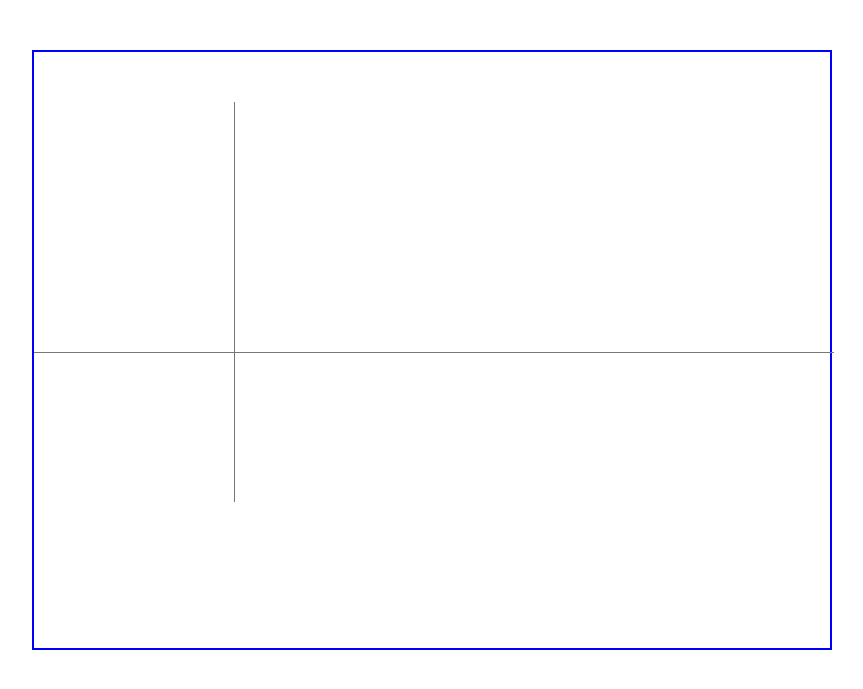
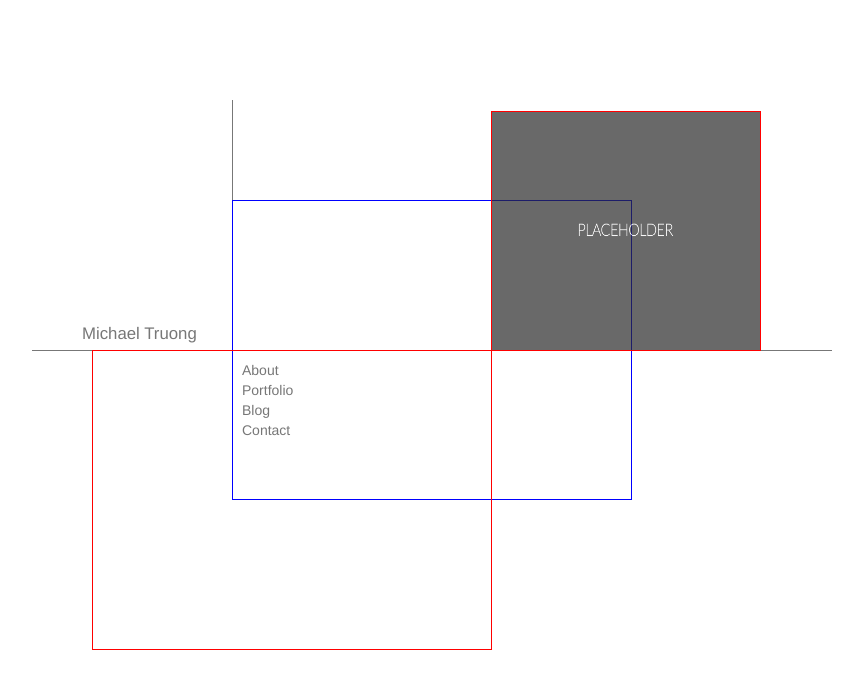
Before and after one commit to michaeldtruong/Portfolio, a PHP site: page /public/portfolio.html in a window 1280 px wide. Shown: the top 689 px of the page, without its empty margins (208-1071 px from the left). Run offline with PHP 8.4, Linux system fonts and the light colour scheme; some libraries are stand-ins or nearby versions.

Commit message:
started doing general layout of the website

```diff
--- a/public/css/portfolio-new.css
+++ b/public/css/portfolio-new.css
@@ -2,8 +2,14 @@
 	position: relative;
 	width: 800px;
 	height: 600px;
-	border: 2px solid blue;
 	margin-top: 50px;
+	color: #777;
+}
+
+img {
+	width: 100%;
+	height: 100%;
+	opacity: 0.7;
 }
 
 .hline {
@@ -23,3 +29,60 @@
 	height: 400px;
 	background-color: #777;
 }
+
+.navBar {
+	position: absolute;
+	top: 310px;
+	left: 210px;
+}
+
+.name {
+	position: absolute;
+	top: 255px;
+	left: 50px;
+}
+
+.nameHeader {
+	font-weight: normal;
+	font-size: 1.2em;
+}
+
+.links:hover {
+	color: #555;
+	cursor: pointer;
+}
+
+.portfolio {
+	position: absolute;
+	top: 150px;
+	left: 200px;
+	width: 400px;
+	height: 300px;
+	border: 1px solid blue;
+}
+
+.about {
+	position: absolute;
+	top: 300px;
+	left: 60px;
+	width: 400px;
+	height: 300px;
+	border: 1px solid red;
+}
+
+.aboutPicture{
+	position: absolute;
+	top: 61px;
+	left: 459px;
+	width: 270px;
+	height: 240px;
+	border: 1px solid red;
+}
+
+.blog {
+
+}
+
+.contact {
+
+}
--- a/public/portfolio.html
+++ b/public/portfolio.html
@@ -14,12 +14,21 @@
 
     	<div class="container">
 
-            <div class="hline">
-                <div class="name"></div>
+            <div class="hline"></div>
+            <div class="vline"></div>
+            <div class="navBar">
+                <div class="links" id="goAbout">About</div>
+                <div class="links" id="goPortfolio">Portfolio</div>
+                <div class="links" id="goBlog">Blog</div>
+                <div class="links" id="goContact">Contact</div>
             </div>
-            <div class="vline">
-                <div class="navBar"></div>
-            </div>
+            <div class="name"><h1 class="nameHeader">Michael Truong</h1></div>
+            <div class="portfolio"></div>
+            <div class="about"></div>
+            <div class="aboutPicture"><img src="/img/placeholder.png"></div>
+            <div class="blog"></div>
+            <div class="contact"></div>
+            <div class="external"></div>
 
     	</div>
 
```
Also changed, not shown: 1 other file.
